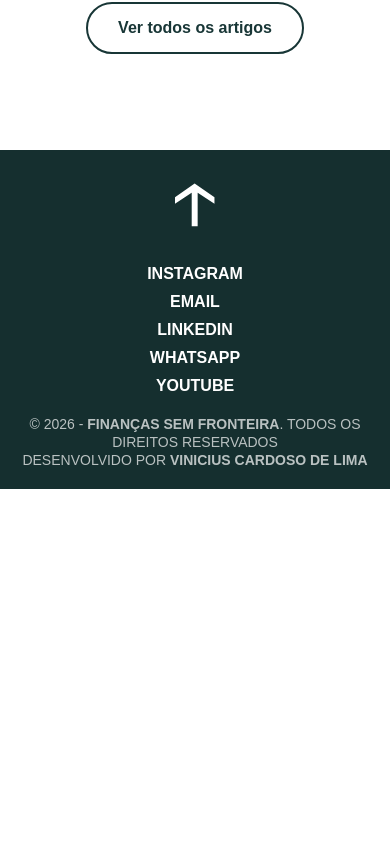
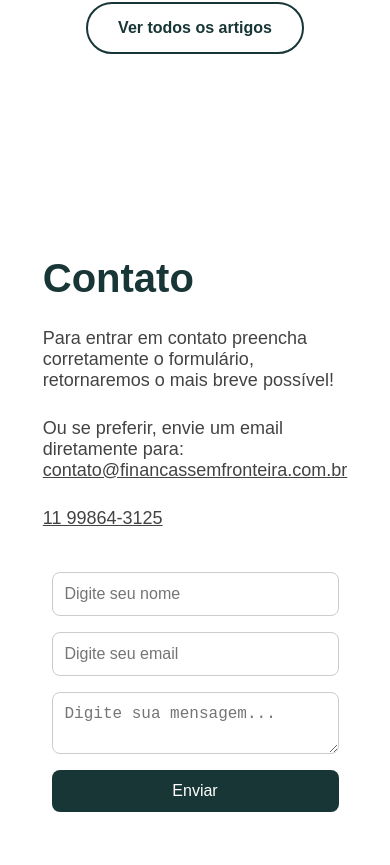
Before and after one commit to Vinnywho/Financas-sem-fronteira, a React (Vite) app in the folder Financas-sem-fronteira/: page / in a window 390 px wide. Shown: the part 6879-7744 px from the top of the page. Before the commit the page ends 7368 px from the top, so only its background shows below. Built offline with nearby package versions, Linux system fonts and the light colour scheme.

Commit message:
[Update] Inserção do Emailjs, estilização de contatos

```diff
--- a/Financas-sem-fronteira/package.json
+++ b/Financas-sem-fronteira/package.json
@@ -10,6 +10,7 @@
     "preview": "vite preview"
   },
   "dependencies": {
+    "@emailjs/browser": "^4.4.1",
     "@tabler/icons-react": "^3.37.1",
     "@tailwindcss/vite": "^4.2.1",
     "class-variance-authority": "^0.7.1",
--- a/Financas-sem-fronteira/src/App.css
+++ b/Financas-sem-fronteira/src/App.css
@@ -7,3 +7,8 @@ html {
   padding: 0;
   box-sizing: border-box;
 }
+
+
+#home, #solucoes, #blog, #proposito, #contato {
+  scroll-margin-top: 150px;
+}
--- a/Financas-sem-fronteira/src/App.jsx
+++ b/Financas-sem-fronteira/src/App.jsx
@@ -4,6 +4,7 @@ import Home from "./components/home/Home.jsx";
 import Solucoes from "./components/solucoes/Solucoes.jsx";
 import Blog from "./components/Blog-outro/Blog.jsx";
 import Proposito from "./components/proposito/Proposito.jsx";
+import Contato from "./components/contato/Contato.jsx";
 import Footer from "./components/footer/Footer.jsx";
 
 function App() {
@@ -14,6 +15,7 @@ function App() {
         <Proposito/>
         <Solucoes />
         <Blog />
+        <Contato />
         <Footer />
     </>
   );
--- a/Financas-sem-fronteira/src/components/blog-outro/Blog.jsx
+++ b/Financas-sem-fronteira/src/components/blog-outro/Blog.jsx
@@ -39,7 +39,7 @@ function Blog() {
 
   return (
     <div className={styles.blog}>
-      <section className={styles['blog-container']}>
+      <section className={styles['blog-container']} id="blog">
         <h1>BLOG</h1>
         <p className={styles['descricao-blog']}>Descubra como podemos impulsionar seu crescimento.</p>
 
--- a/Financas-sem-fronteira/src/components/contato/Contato.css
+++ b/Financas-sem-fronteira/src/components/contato/Contato.css
@@ -0,0 +1,87 @@
+.contato {
+  display: flex;
+  padding: 4rem 0;
+  background-color: #ffffff94;
+  justify-content: center;
+  font-family: "Montserrat", sans-serif;
+}
+
+.contato-container {
+  margin-top: -70px;
+  border-radius: 3rem;
+  padding: 2rem;
+  background-color: #fff;
+  display: flex;
+  flex-direction: row;
+  align-items: center;
+  gap: 2rem;
+  width: 1400px;
+  max-width: 90%;
+}
+
+.descricao-contato {
+  display: flex;
+    flex-direction: column;
+    justify-content: space-evenly;
+    height: 294px;
+    gap: 1rem;
+}
+
+.descricao-contato p {
+  font-size: 18px;
+  color: #434343;
+  text-align: left;
+}
+
+.contato a {
+  text-decoration: underline;
+  color: inherit;
+}
+
+.title {
+  font-size: 60px;
+  font-weight: 900;
+  color: #183636;
+}
+
+.form {
+  display: flex;
+  flex-direction: column;
+  gap: 1rem;
+  width: 100%;
+}
+
+input, textarea {
+  padding: 0.75rem;
+  border: 1px solid #ccc;
+  border-radius: 0.5rem;
+  font-size: 16px;
+  width: 100%;
+  box-sizing: border-box;
+}
+
+.button {
+  padding: 0.75rem;
+  border: none;
+  border-radius: 0.5rem;
+  background-color: #183636;
+  color: #fff;
+  font-size: 16px;
+  cursor: pointer;
+  transition: background-color 0.3s;
+}
+
+.button:hover {
+  background-color: #3F5B5B;
+}
+
+@media (max-width: 1024px) {
+  .contato-container {
+    flex-direction: column;
+    margin-top: 0;
+    width: 90%;
+  }
+  .title {
+    font-size: 40px;
+  }
+}
--- a/Financas-sem-fronteira/src/components/contato/Contato.jsx
+++ b/Financas-sem-fronteira/src/components/contato/Contato.jsx
@@ -1,15 +1,79 @@
-import { useState } from 'react';
+import { useState } from "react";
+import "./Contato.css";
+import emailjs from "@emailjs/browser";
 
 function Contato() {
-  const [name, setName] = useState('')
-  const [email, setEmail] = useState('')
-  const [message, setMessage] = useState('')
+  const [name, setName] = useState("");
+  const [email, setEmail] = useState("");
+  const [message, setMessage] = useState("");
+
+  function sendEmail(e) {
+    e.preventDefault();
+
+    if (name === "" || email === "" || message === "") {
+      alert("Preencha todos os campos");
+      return;
+    }
+
+    const templateParams = {
+      from_name: name,
+      from_email: email,
+      message: message,
+    };
+
+    emailjs
+      .send(
+        "service_9l7h8qj",
+        "template_9l7h8qj",
+        templateParams,
+        "user_9l7h8qj",
+      )
+
+      .then(
+        (response) => {
+          console.log(
+            "Email enviado com sucesso!",
+            response.status,
+            response.text,
+          );
+          setName("");
+          setEmail("");
+          setMessage("");
+        },
+        (err) => {
+          console.log("Erro ao enviar email:", err);
+          alert("Erro ao enviar email, tente novamente mais tarde.");
+        },
+      );
+  }
 
   return (
-    <div className="container">
+    <section className="contato" id="contato">
+      <div className="contato-container">
+        <div className="descricao-contato">
           <h1 className="title">Contato</h1>
+          <p>
+            Para entrar em contato preencha corretamente o formulário,
+            retornaremos o mais breve possível!
+          </p>
+          <p>
+            Ou se preferir, envie um email diretamente para:{" "}
+            <a href="mailto:contato@financassemfronteira.com.br">
+              contato@financassemfronteira.com.br
+            </a>
+          </p>
+          <p>
+            <a
+              href="https://www.instagram.com/financassemfronteira/"
+              target="_blank"
+              rel="noreferrer"
+            >
+              11 99864-3125
+            </a>
+          </p>
+        </div>
 
-      <form className="form" onSubmit={() => {}}>
+        <form className="form" onSubmit={sendEmail}>
           <input
             className="input"
             type="text"
@@ -35,9 +99,9 @@ function Contato() {
 
           <input className="button" type="submit" value="Enviar" />
         </form>
-
       </div>
-  )
+    </section>
+  );
 }
 
-export default Contato
+export default Contato;
--- a/Financas-sem-fronteira/src/components/navbar/Navbar.jsx
+++ b/Financas-sem-fronteira/src/components/navbar/Navbar.jsx
@@ -17,14 +17,15 @@ const Navbar = () => {
 
       <ul className={`${styles.navUl} ${isOpen ? styles.active : ''}`}>
         <li><a href="#home" className={styles.navItem} onClick={() => setIsOpen(false)}>HOME</a></li>
+        <li><a href="#proposito" className={styles.navItem} onClick={() => setIsOpen(false)}>PROPOSITO</a></li>
         <li><a href="#solucoes" className={styles.navItem} onClick={() => setIsOpen(false)}>SOLUÇÕES</a></li>
         <li><a href="#blog" className={styles.navItem} onClick={() => setIsOpen(false)}>BLOG</a></li>
-        <li><a href="#galeria" className={styles.navItem} onClick={() => setIsOpen(false)}>GALERIA</a></li>
-        <li><a href="#depoimentos" className={styles.navItem} onClick={() => setIsOpen(false)}>DEPOIMENTOS</a></li>
+        {/* <li><a href="#galeria" className={styles.navItem} onClick={() => setIsOpen(false)}>GALERIA</a></li> */}
+        {/* <li><a href="#depoimentos" className={styles.navItem} onClick={() => setIsOpen(false)}>DEPOIMENTOS</a></li> */}
       </ul>
 
       <div className={styles.navActions}>
-        <button className={styles.contatoBtn}>ENTRE EM CONTATO <span className={styles.seta}>→</span></button>
+        <a href="#contato"><button className={styles.contatoBtn}>ENTRE EM CONTATO <span className={styles.seta}>→</span></button></a>
       </div>
     </nav>
   );
```
Also changed, not shown: 1 other file (tests, documents, lock files or other folders). Lines whose indentation alone changed are shown as unchanged.
